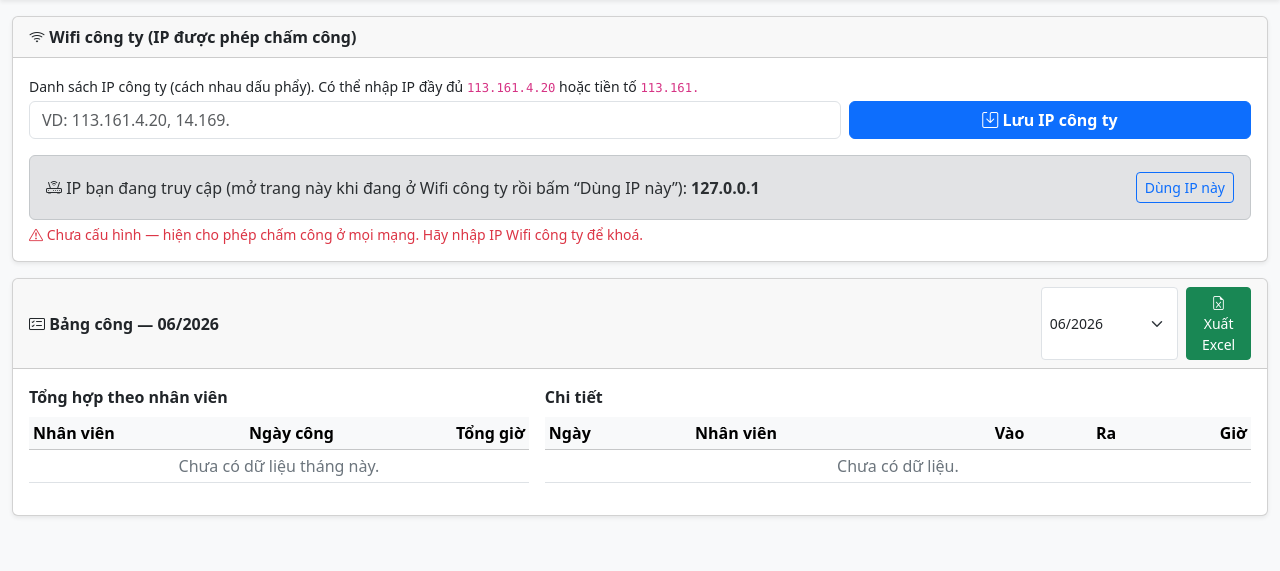
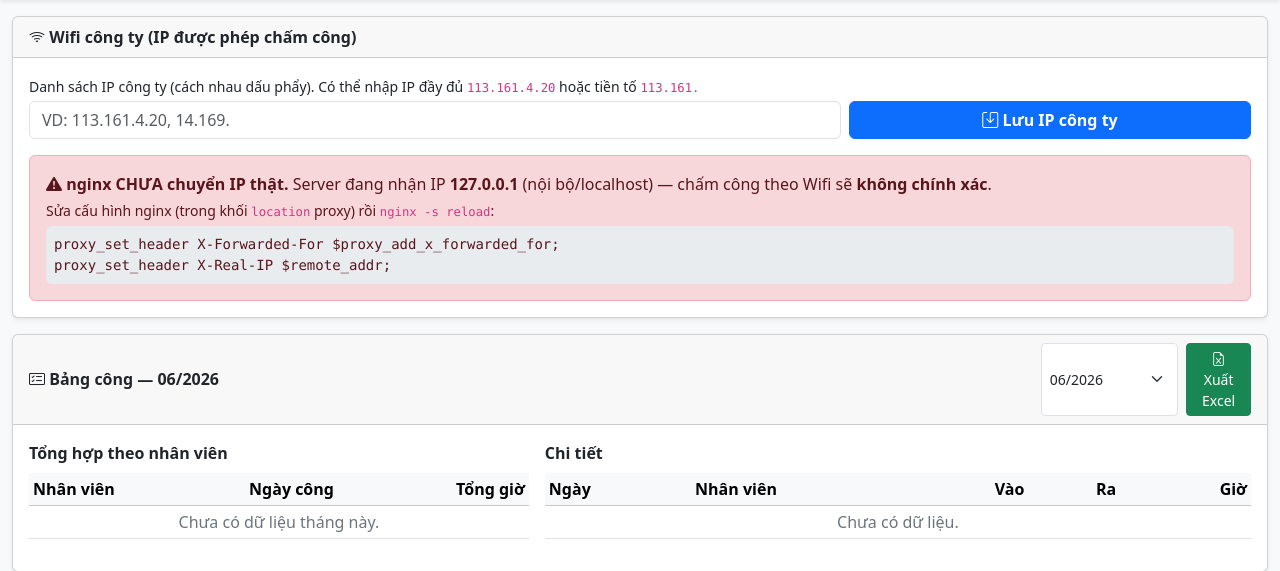
Before and after one commit to tranhsohoadali-png/dali_pha_web, a Django app: page /cham-cong-quan-ly in a window 1280 px wide. Shown: the part 80-651 px from the top of the page. Run offline with Django 4.2, Linux system fonts and the light colour scheme; the visitor is signed in with stand-in values (Sample User, id 1); data that the repository does not hold is empty.

Commit message:
Cham cong: cong cu kiem tra IP. Endpoint /cham-cong-ip (JSON) cho biet server nhan IP nao + da khop chua. Trang QL tu canh bao: IP noi bo/localhost -> bao nginx chua chuyen IP that (kem cau hinh can them); IP that -> bao KHOP/CHUA khop cau hinh
Co-Authored-By: Claude Opus 4.8 <noreply@anthropic.com>

```diff
--- a/pha/urls.py
+++ b/pha/urls.py
@@ -55,6 +55,7 @@ urlpatterns = [
     # Chấm công (theo IP Wifi công ty)
     path('cham-cong', views.cham_cong, name='cham_cong'),
     path('cham-cong-quan-ly', views.cham_cong_quan_ly, name='cham_cong_quan_ly'),
+    path('cham-cong-ip', views.cham_cong_ip, name='cham_cong_ip'),
     path('cham-cong-excel', views.export_cham_cong_excel, name='cham_cong_excel'),
     path('quan-ly-giao-rot', views.quan_ly_giao_rot, name='quan_ly_giao_rot'),
     path('push-key', views.push_key, name='push_key'),
--- a/pha/views.py
+++ b/pha/views.py
@@ -1696,6 +1696,33 @@ def _ip_allowed(ip):
     return False
 
 
+def _ip_private(ip):
+    """True nếu ip rỗng/nội bộ/localhost -> dấu hiệu nginx CHƯA chuyển IP thật."""
+    if not ip:
+        return True
+    if ip.startswith(('127.', '10.', '192.168.', '169.254.', '::1')):
+        return True
+    if ip.startswith('172.'):
+        try:
+            return 16 <= int(ip.split('.')[1]) <= 31
+        except (IndexError, ValueError):
+            return False
+    return False
+
+
+@csrf_exempt
+@login_required(login_url='/login')
+def cham_cong_ip(request):
+    """Chẩn đoán: server nhận IP nào cho máy bạn (mở trên điện thoại khi ở Wifi công ty)."""
+    ip = _client_ip(request)
+    return JsonResponse({
+        'ip': ip, 'allowed': _ip_allowed(ip), 'configured': bool(_attendance_ips()),
+        'private': _ip_private(ip), 'company_ips': _attendance_ips(),
+        'x_forwarded_for': request.META.get('HTTP_X_FORWARDED_FOR', ''),
+        'remote_addr': request.META.get('REMOTE_ADDR', ''),
+    })
+
+
 def _vn_dt(dt):
     if not dt:
         return None
@@ -1795,8 +1822,12 @@ def cham_cong_quan_ly(request):
         s['hours'] = round(s['hours'], 1)
     months = sorted(set(Attendance.objects.values_list('month', flat=True)), reverse=True) \
         or [now.strftime('%Y-%m')]
+    cur_ip = _client_ip(request)
+    ips_set = bool(_attendance_ips())
     return render(request, 'cham_cong_quan_ly.html', {
-        'ips': AppSetting.get('ATTENDANCE_IPS', ''), 'cur_ip': _client_ip(request),
+        'ips': AppSetting.get('ATTENDANCE_IPS', ''), 'cur_ip': cur_ip,
+        'cur_private': _ip_private(cur_ip),
+        'cur_ok': (_ip_allowed(cur_ip) if ips_set else None),
         'month': month, 'month_label': _fmt_month(month),
         'months': [{'value': m, 'label': _fmt_month(m)} for m in months],
         'summary': summary, 'detail': detail[:200],
--- a/templates/cham_cong_quan_ly.html
+++ b/templates/cham_cong_quan_ly.html
@@ -32,11 +32,23 @@
               <button class="btn btn-primary w-100 fw-semibold"><i class="bi bi-save"></i> Lưu IP công ty</button>
             </div>
           </form>
-          <div class="alert alert-secondary mt-3 mb-0 d-flex justify-content-between align-items-center">
-            <span><i class="bi bi-router"></i> IP bạn đang truy cập (mở trang này khi đang ở Wifi công ty rồi bấm “Dùng IP này”): <b id="curIp">{{ cur_ip }}</b></span>
+          {% if cur_private %}
+          <div class="alert alert-danger mt-3 mb-0">
+            <i class="bi bi-exclamation-triangle-fill"></i> <b>nginx CHƯA chuyển IP thật.</b> Server đang nhận IP <b>{{ cur_ip }}</b> (nội bộ/localhost) — chấm công theo Wifi sẽ <b>không chính xác</b>.
+            <div class="small mt-1">Sửa cấu hình nginx (trong khối <code>location</code> proxy) rồi <code>nginx -s reload</code>:</div>
+            <pre class="small mb-0 mt-1 bg-body-secondary p-2 rounded">proxy_set_header X-Forwarded-For $proxy_add_x_forwarded_for;
+proxy_set_header X-Real-IP $remote_addr;</pre>
+          </div>
+          {% else %}
+          <div class="alert {% if cur_ok %}alert-success{% elif cur_ok == None %}alert-secondary{% else %}alert-warning{% endif %} mt-3 mb-0 d-flex justify-content-between align-items-center flex-wrap gap-2">
+            <span><i class="bi bi-router"></i> IP bạn đang truy cập: <b id="curIp">{{ cur_ip }}</b>
+              {% if cur_ok %}<span class="badge text-bg-success ms-1"><i class="bi bi-check-lg"></i> KHỚP cấu hình</span>
+              {% elif cur_ok == None %}<span class="text-secondary ms-1">— chưa cấu hình IP nào (đang cho chấm mọi nơi)</span>
+              {% else %}<span class="badge text-bg-warning ms-1">CHƯA khớp — nếu đang ở Wifi công ty, bấm “Dùng IP này” rồi Lưu</span>{% endif %}
+            </span>
             <button id="useIp" type="button" class="btn btn-sm btn-outline-primary">Dùng IP này</button>
           </div>
-          {% if not ips %}<div class="form-text text-danger mt-1"><i class="bi bi-exclamation-triangle"></i> Chưa cấu hình — hiện cho phép chấm công ở mọi mạng. Hãy nhập IP Wifi công ty để khoá.</div>{% endif %}
+          {% endif %}
         </div>
       </div>
     </div>
@@ -95,7 +107,8 @@
     document.getElementById('excelBtn').href = '/cham-cong-excel?month=' + encodeURIComponent(this.value);
   });
   // Dùng IP hiện tại: chèn vào ô IP
-  document.getElementById('useIp').addEventListener('click', function(){
+  var useIpBtn = document.getElementById('useIp');
+  if(useIpBtn) useIpBtn.addEventListener('click', function(){
     var ip = document.getElementById('curIp').textContent.trim();
     var inp = document.getElementById('ips');
     var cur = inp.value.trim();
```
